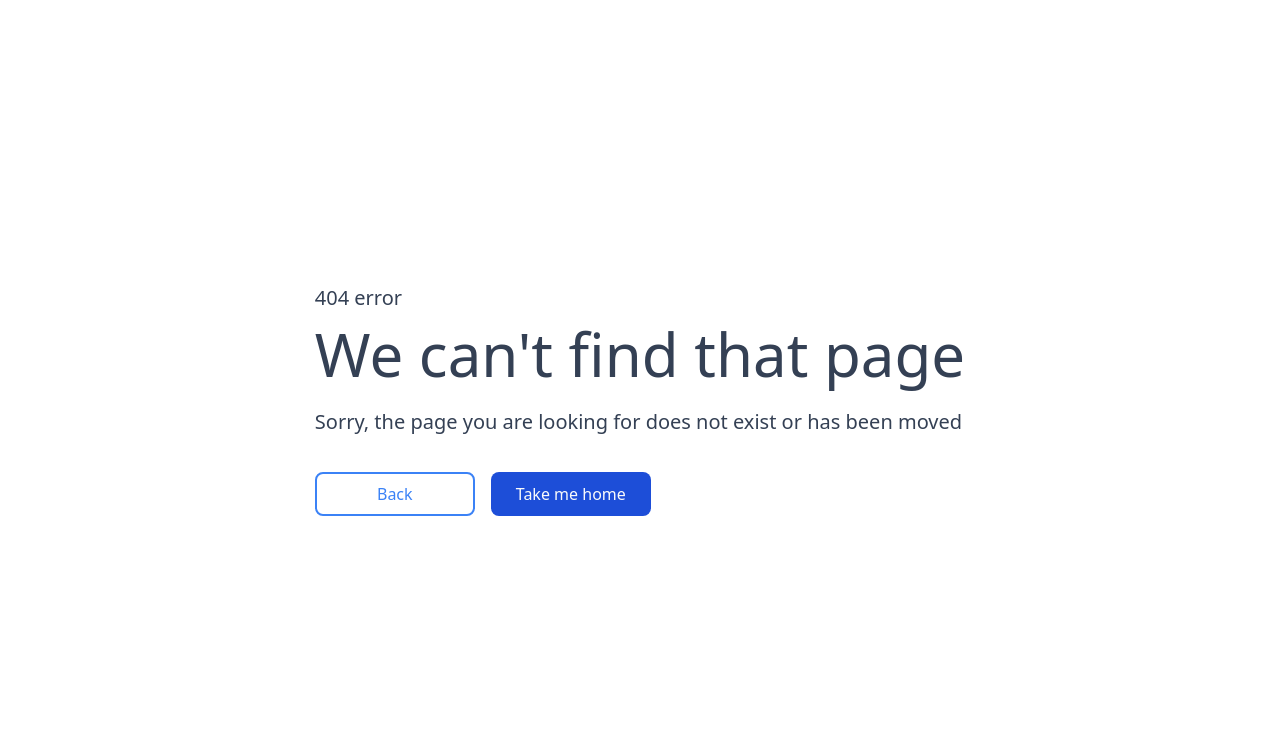
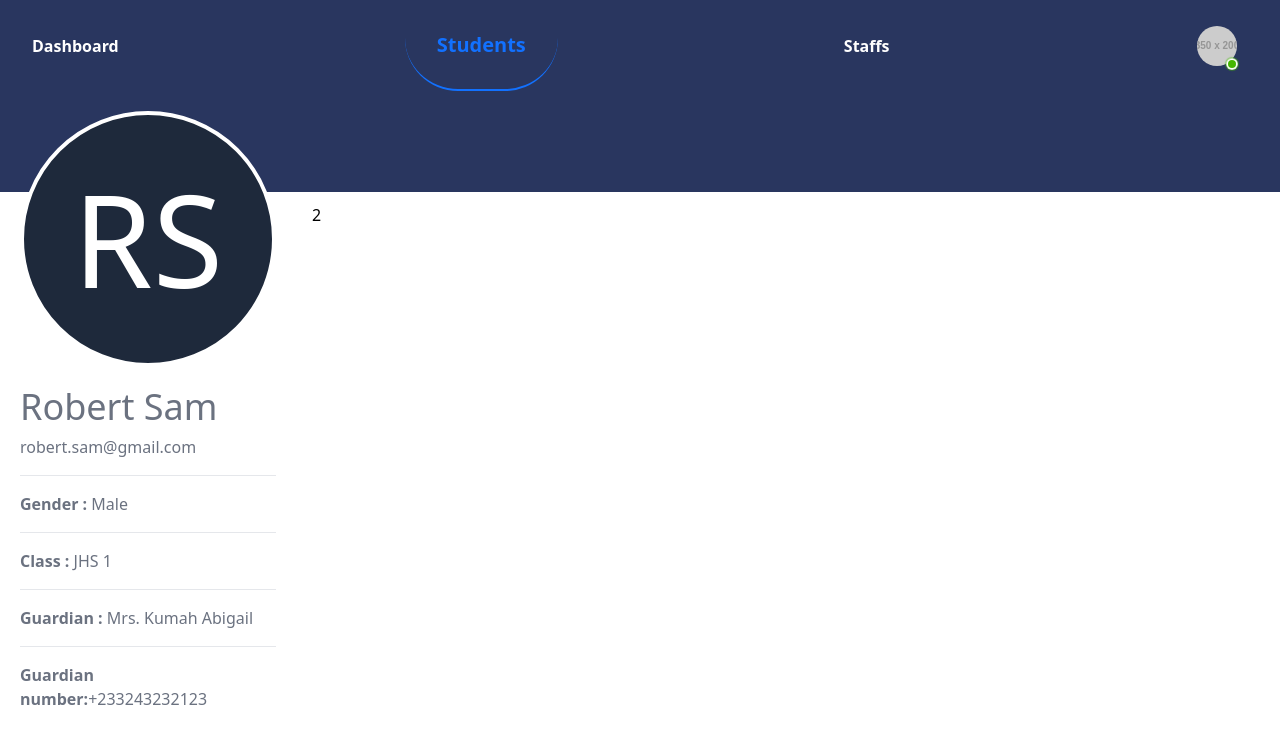
Before and after one commit to Boateng24/School-Management-App, a React (Create React App) app in the folder frontend/: page /dashboard/1/students/1 in a window 1280 px wide. Before the commit this address had no page. Shown: the top 744 px of the page. Built offline with nearby package versions, Linux system fonts and the light colour scheme.

Commit message:
Update staging

```diff
--- a/frontend/package.json
+++ b/frontend/package.json
@@ -6,7 +6,7 @@
     "@emotion/react": "^11.10.5",
     "@emotion/styled": "^11.10.5",
     "@mui/icons-material": "^5.10.9",
-    "@mui/material": "^5.10.12",
+    "@mui/material": "^5.10.13",
     "@reduxjs/toolkit": "^1.8.6",
     "@testing-library/jest-dom": "^5.16.5",
     "@testing-library/react": "^13.4.0",
--- a/frontend/src/App.js
+++ b/frontend/src/App.js
@@ -13,6 +13,8 @@ import Sidebar from "./components/sidebar/Sidebar";
 import Navbar from "./components/sidebar/Navbar";
 import Students from "./components/students/Students";
 import Staffs from "./components/staffs/Staffs";
+import Student from "./components/students/Student";
+import StudentDetails from "./components/students/StudentDetails";
 
 function App() {
   return (
@@ -28,8 +30,10 @@ function App() {
             <Route element={<ResetPassword />} path="resetpassword" />
             {/* <Route element={<Dashboard />} path="dashboard/:schoolId/" /> */}
             <Route element={<Sidebar />} path="dashboard/:schooldId/">
-              <Route element={<Dashboard />} index />
+              <Route element={<Dashboard />}  path='home' />
               <Route element={<Students />} path="students" />
+              {/* </Route> */}
+                <Route element={<StudentDetails />} path='students/:studentId' />
               <Route element={<Staffs />} path="staffs" />
             </Route>
             <Route element={<PageNotFound />} path="*" />
--- a/frontend/src/components/sidebar/Sidebar.jsx
+++ b/frontend/src/components/sidebar/Sidebar.jsx
@@ -4,16 +4,30 @@ import BadgeAvatars from "../avatar/Avatar";
 import { useSelector } from "react-redux";
 
 const Sidebar = () => {
-  const { name, id } = useSelector((state) => state.schoolLogin.loggedInSchool);
+  // const { name, id } = useSelector((state) => state.schoolLogin.loggedInSchool);
+
+  const activeStyle = {
+    borderBottom: "2px solid #1271FF",
+    marginTop: "-15px",
+    fontSize: "20px",
+    fontWeight: "bold",
+    color: "#1271FF",
+    borderRadius: "999px",
+    textAlign: "center",
+    display: "grid",
+    placeItems: "center",
+  };
+
   return (
     <div className="bg-[#29365F] h-48 w-screen ">
       <div className="">
         <div className="flex justify-between items-center w-[97vw]">
-          <div className="text-white text-xl font-bold pl-16">{name}</div>
+          {/* <div className="text-white text-xl font-bold pl-16">{name}</div> */}
           <div>
             <NavLink
-              to={`/`}
-              className="text-white mt-8 text-base font-bold p-8 pt-12 pl-16"
+              to={`home`}
+              style={({ isActive }) => (isActive ? activeStyle : undefined)}
+              className="text-white mt-8 text-base font-bold p-8 pt-12  "
             >
               Dashboard
             </NavLink>
@@ -21,7 +35,9 @@ const Sidebar = () => {
           <div>
             <NavLink
               to={`students`}
-              className="text-white mt-8 text-base font-bold p-8 pt-12 pl-16"
+              // style={({ isActive }) => isActive && activeStyle}
+              style={({ isActive }) => (isActive ? activeStyle : undefined)}
+              className="text-white mt-8 text-base font-bold p-8 pt-12"
             >
               Students
             </NavLink>
@@ -29,7 +45,8 @@ const Sidebar = () => {
           <div>
             <NavLink
               to="staffs"
-              className="text-white mt-8 text-base font-bold p-8 pt-12 pl-16"
+              style={({ isActive }) => (isActive ? activeStyle : undefined)}
+              className="text-white mt-8 text-base font-bold p-8 pt-12"
             >
               Staffs
             </NavLink>
--- a/frontend/src/components/students/Student.jsx
+++ b/frontend/src/components/students/Student.jsx
@@ -1,7 +1,13 @@
 import { Button } from "@mui/material";
 import React from "react";
+import { useSelector } from "react-redux";
+import { Navigate, useNavigate } from "react-router-dom";
 
 const Student = () => {
+  const navigate = useNavigate();
+  const { isLoggingIn, loggedInSchool } = useSelector(
+    (state) => state.schoolLogin
+  );
   return (
     <div className="flex justify-start mb-1 even:bg-slate-50 px-3 cursor-pointer">
       <div className="flex justify-between w-[60%] mr-auto py-4">
--- /dev/null
+++ b/frontend/src/components/students/StudentDetails.jsx
@@ -0,0 +1,49 @@
+import { Divider } from "@mui/material";
+import React from "react";
+import { useParams } from "react-router-dom";
+
+const StudentDetails = () => {
+  const { studentId } = useParams();
+  console.log(studentId);
+  return (
+    <div className="flex">
+      <div className="flex flex-col items-center m-5 w-[20vw] text-left">
+        <div className="flex h-64 w-64 rounded-full mb-5 border-4 border-white text-9xl text-white bg-slate-800 text-center items-center justify-center">
+          RS
+        </div>
+        <div className="text-left">
+          <h1 className="text-4xl text-gray-500 mb-2">Robert Sam</h1>
+          <p className="text-gray-500 mb-4">robert.sam@gmail.com</p>
+          <hr />
+          <p className="text-gray-500 my-4">
+            <span className="font-semibold text-gray-500">Gender : </span>
+            Male
+          </p>
+
+          <hr />
+          <p className="text-gray-500 my-4">
+            <span className="font-semibold text-gray-500">Class : </span>
+            JHS 1
+          </p>
+          <hr />
+          <p className="text-gray-500 my-4">
+            <span className="font-semibold text-gray-500">Guardian : </span>
+            Mrs. Kumah Abigail
+          </p>
+          <hr />
+
+          <p className="text-gray-500 my-4">
+            <span className="font-semibold text-gray-500">
+              Guardian number:
+            </span>
+            +233243232123
+          </p>
+        </div>
+        {/* <img src="" alt="Student Profiles" /> */}
+      </div>
+      <div className=" w-[80vw] mt-24 p-4 h-[74vh]">2</div>
+    </div>
+  );
+};
+
+export default StudentDetails;
--- a/frontend/src/features/auth/schoolLoginSlice.js
+++ b/frontend/src/features/auth/schoolLoginSlice.js
@@ -47,9 +47,9 @@ const schoolLoginSlice = createSlice({
         state.loggedInSchool = loggedInSchool;
       })
       .addCase(schoolLogin.rejected, (state, action) => {
-        const { message } = action.payload;
+        // const { message } = action.payload;
         state.isLoggingIn = false;
-        state.error = message;
+        state.error = action.payload;
       });
   },
 });
--- a/frontend/src/pages/signin/SignIn.js
+++ b/frontend/src/pages/signin/SignIn.js
@@ -28,7 +28,7 @@ const SignIn = () => {
   };
 
   if (loggedInSchool) {
-    return <Navigate to={`dashboard/${loggedInSchool.id}`} />;
+    return <Navigate to={`dashboard/${loggedInSchool.id}/home`} />;
   }
 
   return (
```
Also changed, not shown: 1 other file (tests, documents, lock files or other folders).
